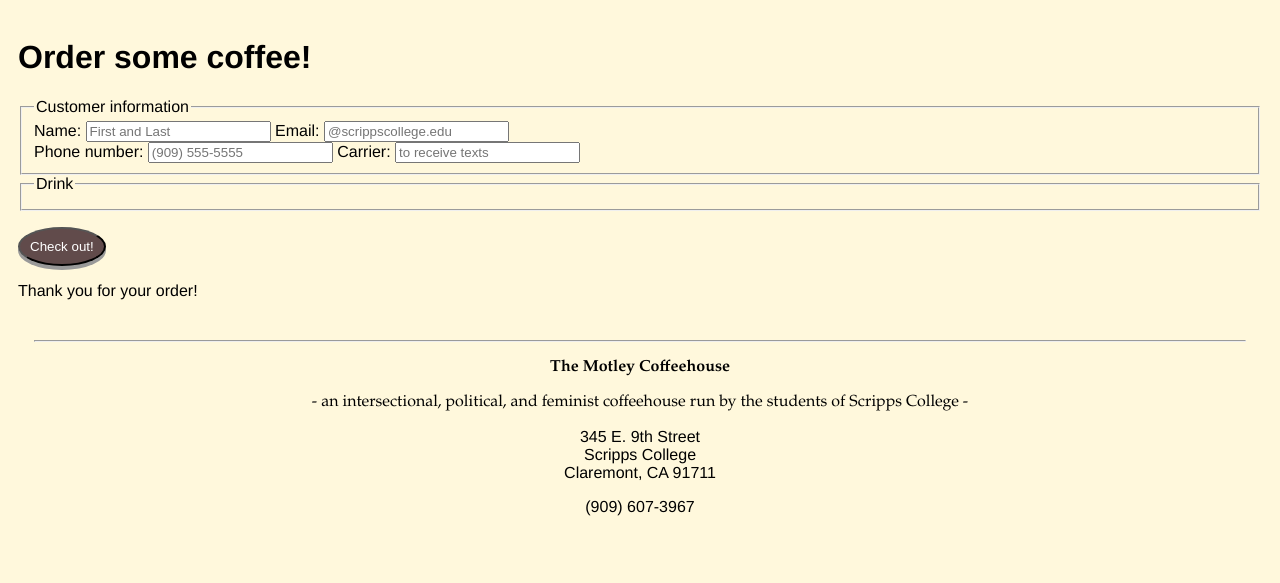
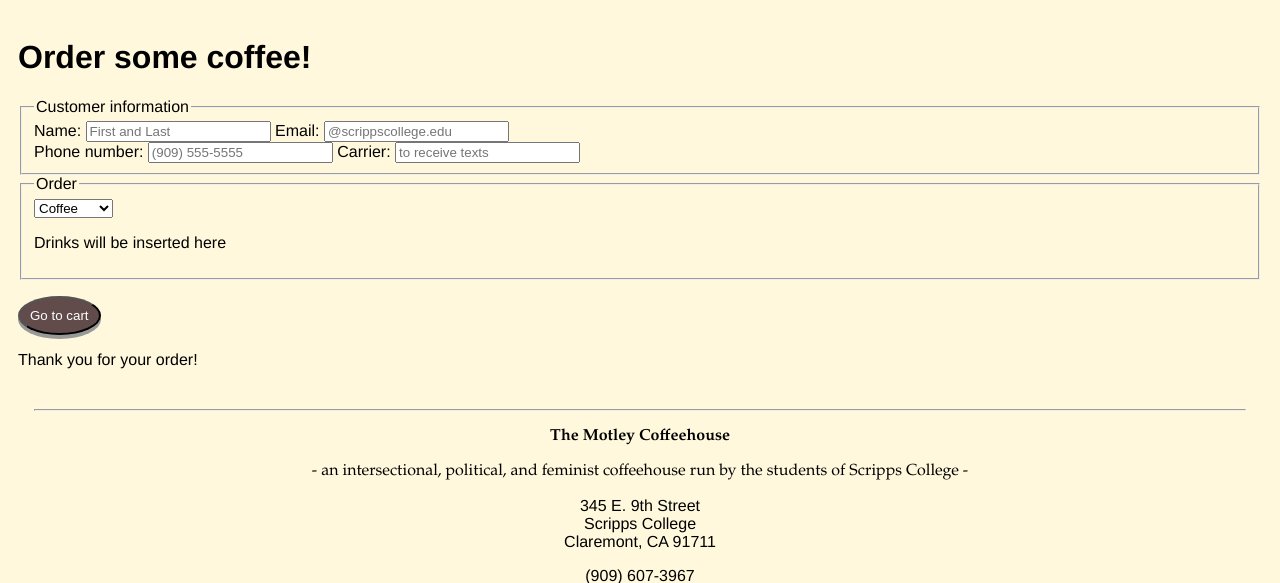
Before and after one commit to lindseyc/coffee2go, a PHP site: page /orderPage.php in a window 1280 px wide. Shown: the top 583 px of the page. Run offline with PHP 8.4, Linux system fonts and the light colour scheme.

Commit message:
orderpage_refine

```diff
--- a/view/orderPage.php
+++ b/view/orderPage.php
@@ -36,11 +36,17 @@
             Carrier: <input type="text" placeholder="to receive texts"></input>
         </fieldset>
         <fieldset>
-            <legend>Drink</legend>
+            <legend>Order</legend>
+            <select>
+                <option value="coffee">Coffee</option>
+                <option value="tea">Tea</option>
+                <option value="smoothie">Smoothie</option>
+            </select>
+            <p><span id="drinklist">Drinks will be inserted here</span></p>
+        </fieldset>
 
-        </fieldset>
         <p></p>
-        <button class="brown" type="submit" value="submit">Check out!</button>
+        <button class="brown" type="submit" value="submit">Go to cart</button>
     </form>
     <p>Thank you for your order!</p>
 
```
